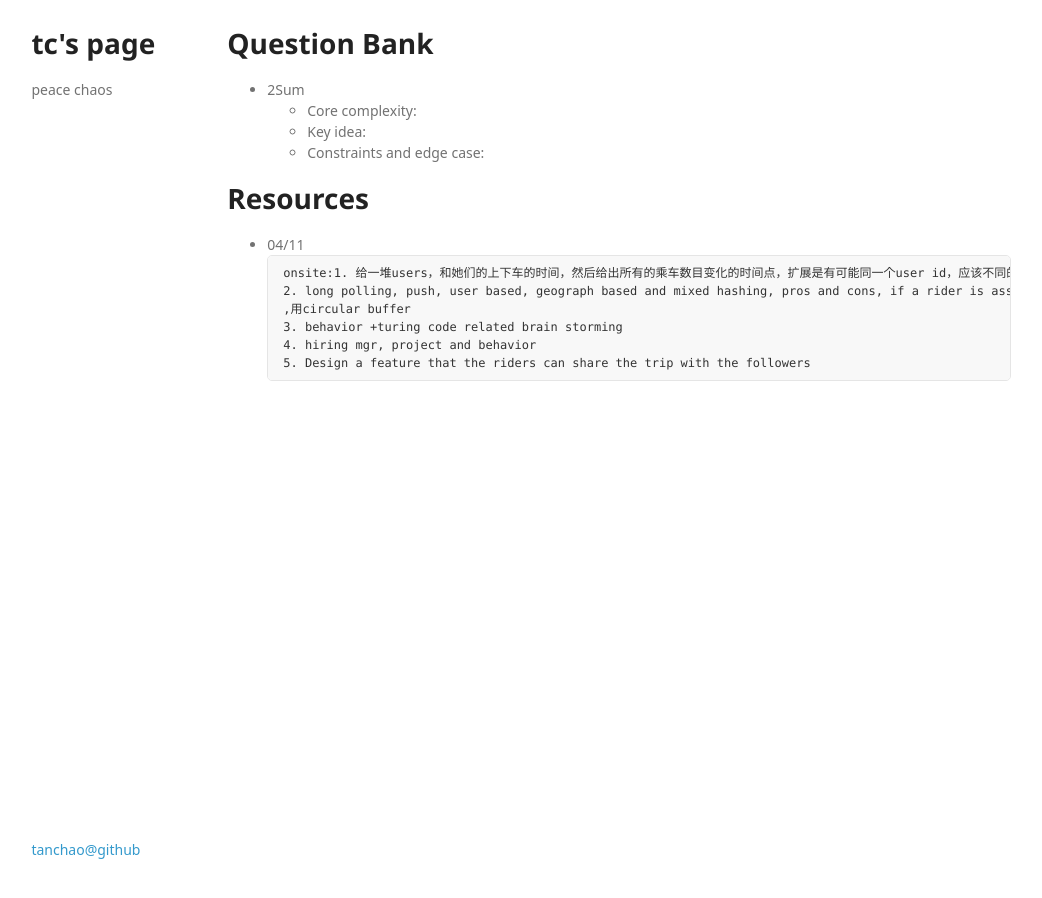
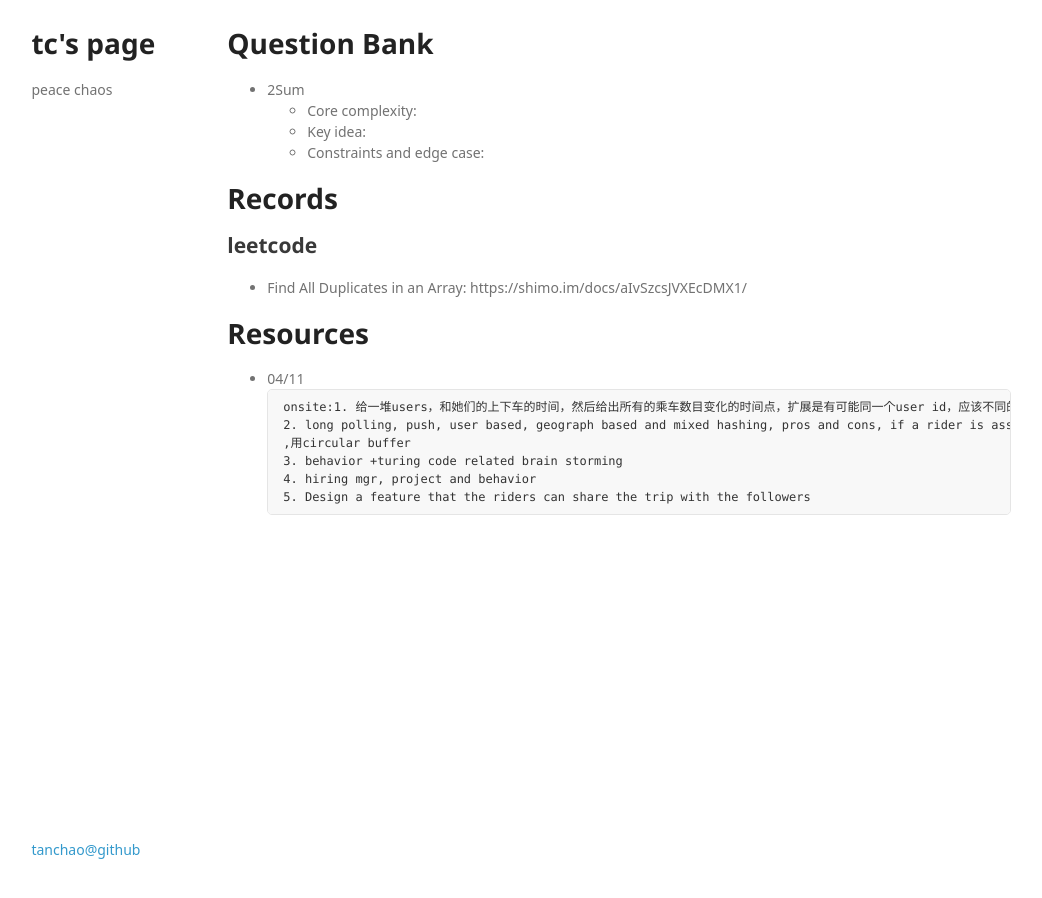
Before and after one commit to tanchao/tanchao.github.io, a Jekyll site: the page built from _posts/2018-04-10-coding.md, in a window 1280 px wide. Shown: the whole page, without its empty margins (119-1161 px from the left). Built offline with Jekyll 4.4.1, drawn with Linux system fonts in a browser that asks for light colours; some web fonts are replaced.

Commit message:
style change

```diff
--- a/_posts/2018-04-10-coding.md
+++ b/_posts/2018-04-10-coding.md
@@ -14,6 +14,10 @@ tags: interview
   - Key idea:
   - Constraints and edge case:
 
+# Records
+## leetcode
+- Find All Duplicates in an Array: https://shimo.im/docs/aIvSzcsJVXEcDMX1/
+
 # Resources
 
 - 04/11
```
Also changed, not shown: _posts/2018-04-10-behavior-question.md (+2 -1 lines).
